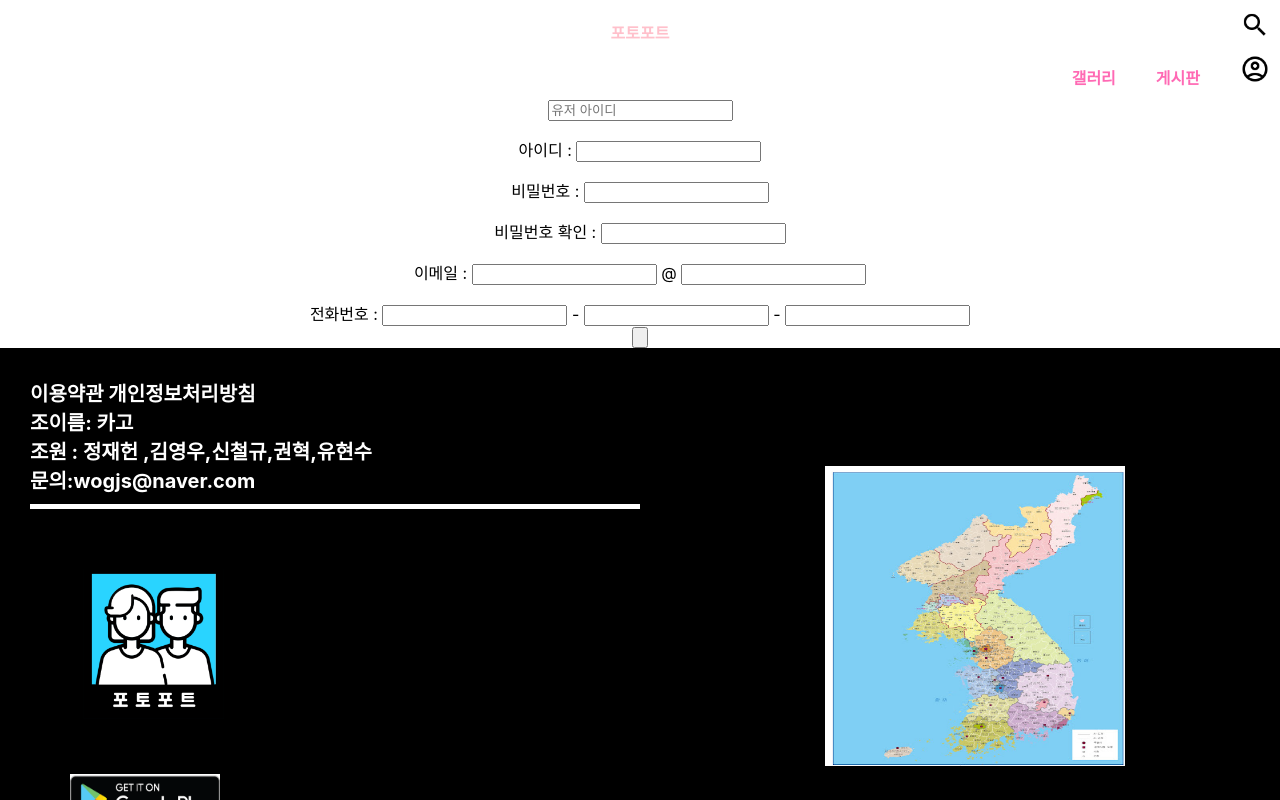
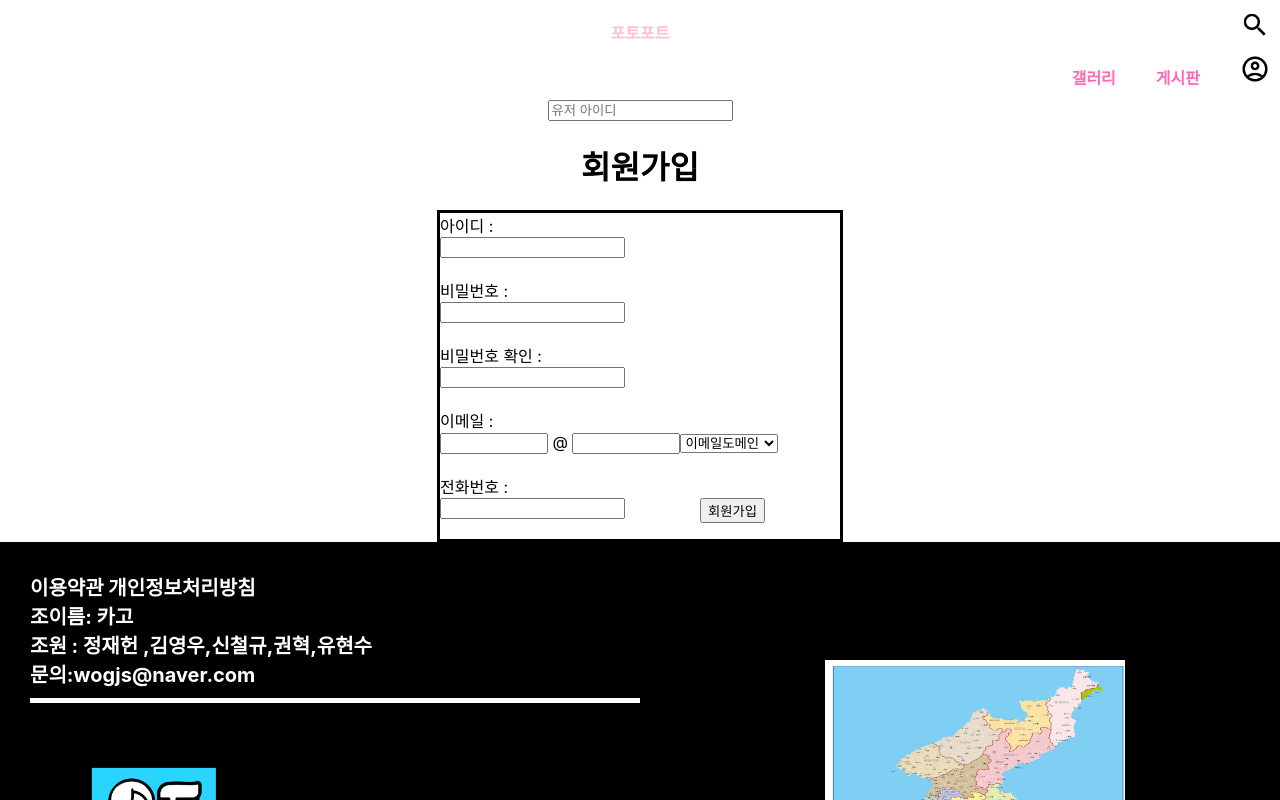
Before and after one commit to RabD0916/photoport, a React (Create React App) app in the folder front4/: page /signup in a window 1280 px wide. Shown: the top 800 px of the page. Built offline with nearby package versions, Linux system fonts and the light colour scheme.

Commit message:
회원가입 업데이트

```diff
--- /dev/null
+++ b/front4/src/mypage/Signup.js
@@ -0,0 +1,31 @@
+import React, { useState } from 'react';
+const Signup=() =>{
+    const [selectedOption, setSelectedOption] = useState('naver.com'); // 기본값으로 naver.com을 설정
+    const handleSelectChange = (event) => {
+        setSelectedOption(event.target.value);
+    };
+    return(
+        <div>
+            <h1>회원가입</h1>
+            <div className="join_style">
+            <form action="" method="post">
+                <p className="sign_p">아이디 : </p><input type="text" className="sign_input"/>
+                <p className="sign_p">비밀번호 : </p><input type="password" className="sign_input"/>
+                <p className="sign_p">비밀번호 확인 : </p><input type="password" className="sign_input"/>
+                <p className="sign_p">이메일 : </p><p className="sign_input"><input type="text" className="call_input"/> @ <input type="text" className="call_input" placeholder=""/>
+                <select id="" >
+                    <option value="">이메일도메인</option>
+                    <option value="naver.com">naver.com</option>
+                    <option value="google.com">google.com</option>
+                    <option value="hanmail.com">hanmail.com</option>
+                    <option value="daum.com">daum.com</option>
+                </select>
+            </p>
+                <p className="sign_p">전화번호 : </p><input type="text" className="sign_input"/>
+            </form>
+            <input type="submit" value="회원가입"/>
+            </div>
+        </div>
+    )
+}
+export default Signup;
--- a/front4/src/mypage/css/login.css
+++ b/front4/src/mypage/css/login.css
@@ -70,3 +70,49 @@ label{
     width: 30%;
     margin-right: 10px;
 }
+
+.join_style{
+    display: inline-block;
+    width: 400px;
+    border: solid #000000;
+}
+.check_agree{
+    margin-top: 10px;
+    margin-bottom: 0px;
+    float: right;
+}
+.privacy_scroll{
+    width: 370px;
+    resize: none;
+}
+.all_agree{
+    margin: auto;
+    text-align: right;
+}
+
+.next_button:link, .next_button:visited {
+    background-color: #ace2f1;
+    color: #000000;
+    padding: 10px 180px;
+    text-align: center;
+    text-decoration: none;
+    display: inline-block;
+    border-radius: 10px;
+}
+.next_button:hover, .next_button:active {
+    background-color: #7696a4;
+}
+
+.sign_p{
+    margin: 0px;
+    text-align: left;
+    width: 120px;
+}
+.sign_input{
+    margin: 0px;
+    margin-bottom: 20px;
+    float: left;
+}
+.call_input{
+    width: 100px;
+}
--- a/front4/src/mypage/signup.js
+++ /dev/null
@@ -1,15 +0,0 @@
-const signup=() =>{
-    return(
-        <div>
-            <form action="" method="post">
-                <p />아이디 : <input type="text" />
-                <p />비밀번호 : <input type="password" />
-                <p />비밀번호 확인 : <input type="password" />
-                <p />이메일 : <input type="text" /> @ <input type="text" />
-                <p />전화번호 : <input type="text" /> - <input type="text" /> - <input type="text" />
-            </form>
-            <input type="button" />
-        </div>
-    )
-}
-export default signup;
```
Also changed, not shown: front4/src/App.js (+5 -5 lines), front4/src/Component/Footer.js (renamed from front4/src/Component/footer.js), front4/src/mypage/FindID.js (renamed from front4/src/mypage/findID.js), front4/src/mypage/FindPW.js (renamed from front4/src/mypage/findPW.js), front4/src/mypage/Join.js (renamed from front4/src/mypage/join.js), front4/src/mypage/Login.js (renamed from front4/src/mypage/login.js).
